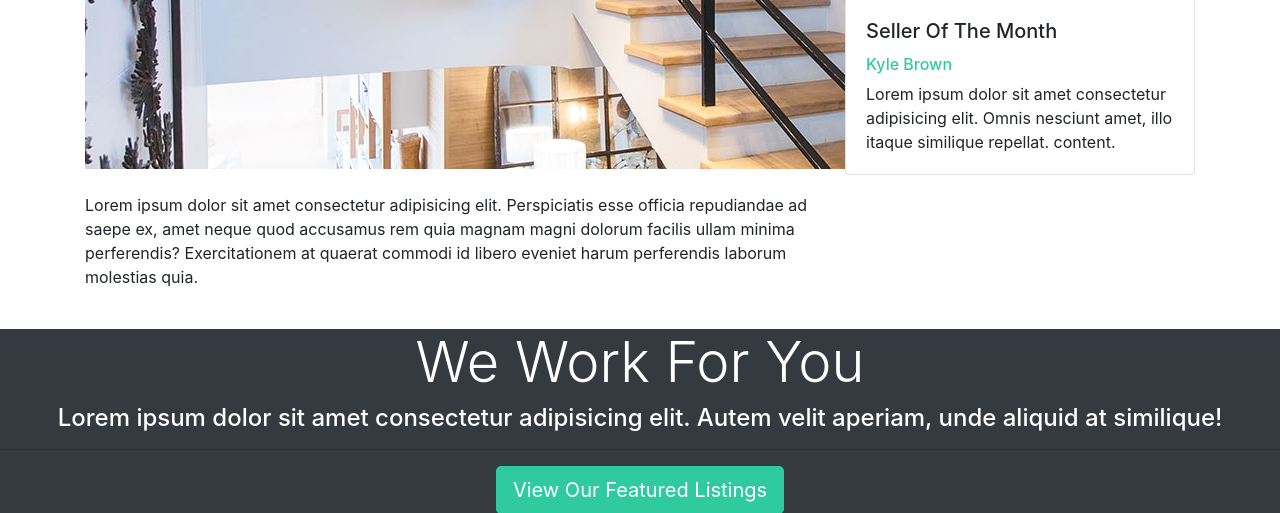
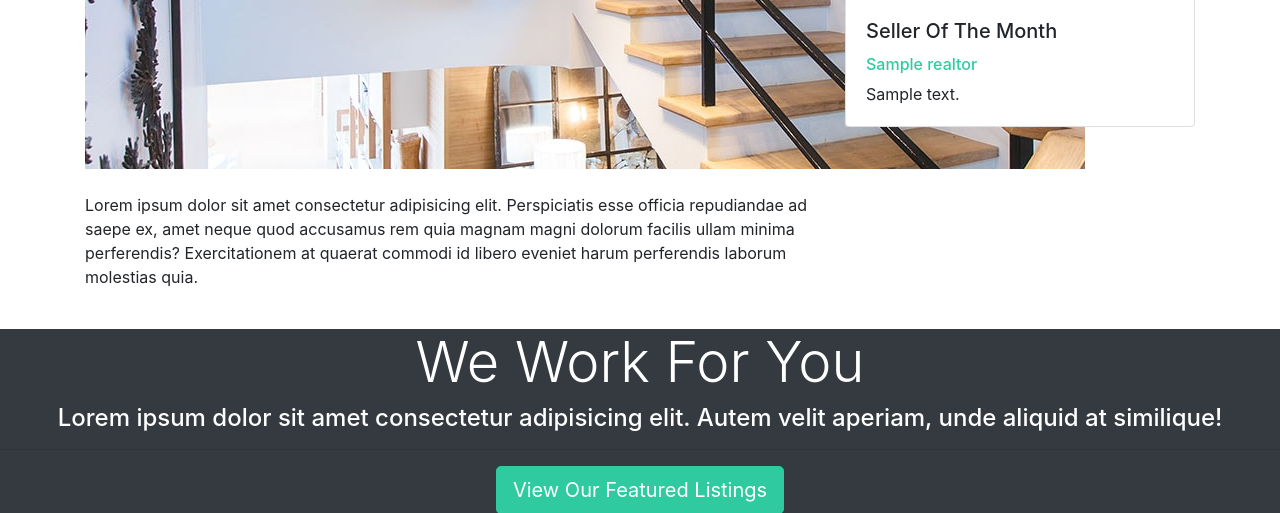
Before and after one commit to m-sakib-h/django_workshop, a Django app: page /about/ in a window 1280 px wide. Shown: the part 966-1479 px from the top of the page. Run offline with Django 3.2, Linux system fonts and the light colour scheme; tables that the repository leaves empty hold one stand-in row (values such as "Sample post"); grey boxes marked "Sample" are stand-in pictures; some libraries are stand-ins or nearby versions.

Commit message:
Seller Of The Month print in the About Page from backend

```diff
--- a/dj_workshop/pages/views.py
+++ b/dj_workshop/pages/views.py
@@ -18,9 +18,19 @@
 
 def about(request):
     team = Realtor.objects.order_by('-contact_date')[:3]
+    seller_of_month= Realtor.objects.filter(is_mvp=True).first()
+    # Realtor.objects.filter(is_mvp=True) ==>select * from Realtor where is_mvp=True
+
+    # seller_of_month= Realtor.objects.filter(is_mvp=True)
+
+    # if len(seller_of_month)>1:
+    #     seller_of_month=seller_of_month[0]
+    # print(seller_of_month)
+
     # team = Realtor.objects.none()
 
     context = {
-        'team': team
+        'team': team,
+        'seller_of_month': seller_of_month
     }
     return render(request, 'pages/about.html', context)
--- a/dj_workshop/realtors/models.py
+++ b/dj_workshop/realtors/models.py
@@ -1,15 +1,20 @@
 from django.db import models
+
 
 # Create your models here.
 
 class Realtor(models.Model):
     name = models.CharField(max_length=200)
-    photo = models.ImageField(upload_to= 'photos/%Y/%m/%d')
+    photo = models.ImageField(upload_to='photos/%Y/%m/%d')
     desc = models.TextField(blank=True, verbose_name='Description')
     email = models.EmailField()
+    is_mvp = models.BooleanField(default=False)
     phone = models.CharField(max_length=200)
     message = models.CharField(max_length=200)
     contact_date = models.DateField(auto_now_add=True)
 
     def __str__(self):
         return self.name
+
+class Meta:
+    ordering=['-contact_date']
--- a/dj_workshop/templates/pages/about.html
+++ b/dj_workshop/templates/pages/about.html
@@ -44,17 +44,22 @@
                         commodi id libero eveniet harum perferendis laborum molestias quia.</p>
                 </div>
                 <div class="col-md-4">
-                    <div class="card">
-                        <img class="card-img-top" src="assets/img/realtors/kyle.jpg" alt="Seller of the month">
+                    {% if seller_of_month %}
+                        <div class="card">
+{#                        <img class="card-img-top" src="{{ seller_of_month.first.photo.url }}" alt="Seller of the month">#}
+                        <img class="card-img-top" src="{{ seller_of_month.photo.url }}" alt="Seller of the month">
                         <div class="card-body">
                             <h5 class="card-title">Seller Of The Month</h5>
-                            <h6 class="text-secondary">Kyle Brown</h6>
-                            <p class="card-text">Lorem ipsum dolor sit amet consectetur adipisicing elit. Omnis nesciunt
-                                amet, illo itaque similique repellat.
-                                content.
+{#                            <h6 class="text-secondary">{{ seller_of_month.first.name }}</h6>#}
+                            <h6 class="text-secondary">{{ seller_of_month.name }}</h6>
+{#                            <h6 class="text-secondary">{{ seller_of_month.first.name }}</h6>#}
+                            <p class="card-text">{{ seller_of_month.message }}
+{#                            <p class="card-text">{{ seller_of_month.first.message }}#}
                             </p>
                         </div>
                     </div>
+                    {% endif %}
+
                 </div>
             </div>
         </div>
```
Also changed, not shown: dj_workshop/dj_workshop/settings.py (+10 -0 lines), dj_workshop/realtors/admin.py (+13 -11 lines), dj_workshop/realtors/migrations/0002_realtor_is_mvp.py (added).
